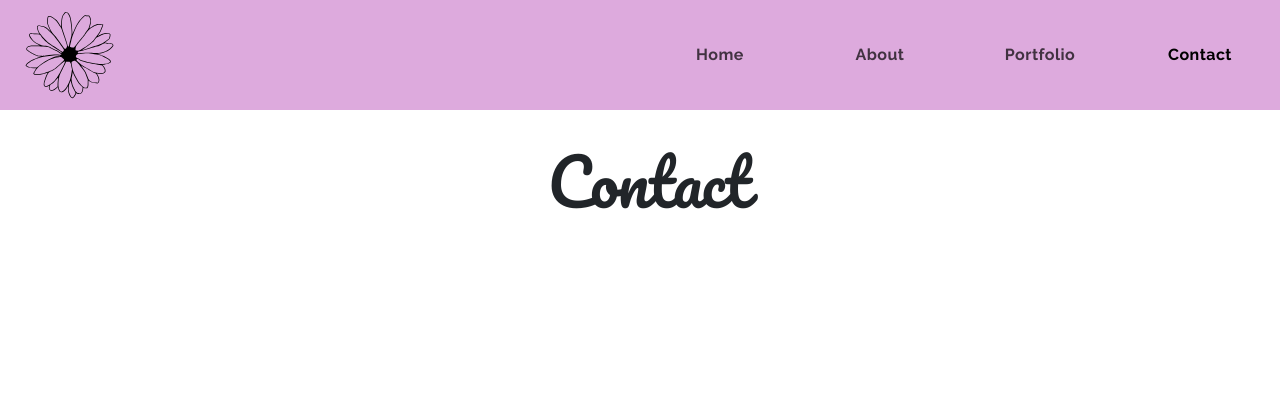
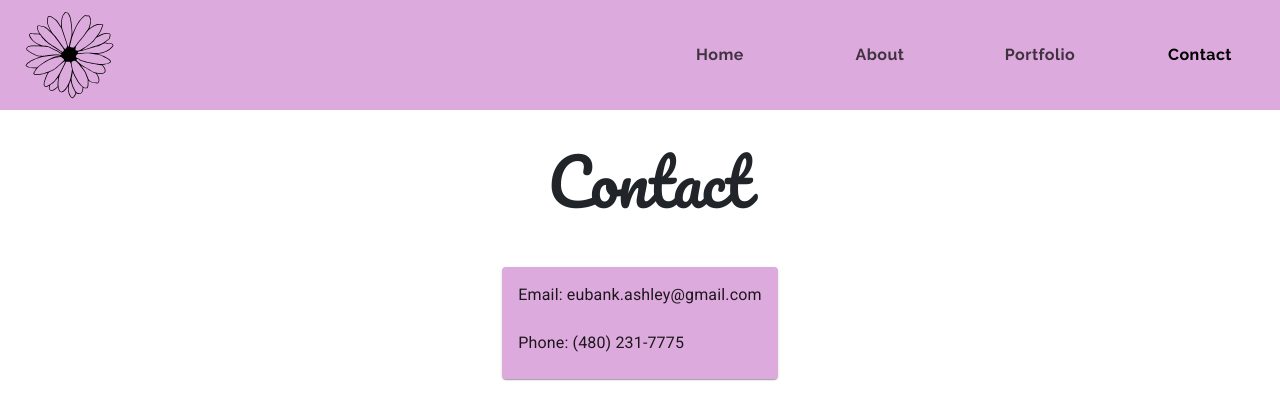
Before and after one commit to eubank87/portfolio-the-second, a React (Create React App) app: page /contact in a window 1280 px wide. Shown: the top 420 px of the page. Built offline with nearby package versions, Linux system fonts and the light colour scheme.

Commit message:
added card to contact page

```diff
--- a/src/components/About.js
+++ b/src/components/About.js
@@ -1,9 +1,7 @@
 import React from "react";
 import {makeStyles, useTheme} from "@material-ui/core/styles";
-import {Link} from "react-router-dom";
 import Grid from "@material-ui/core/Grid";
 import Typography from "@material-ui/core/Typography";
-import useMediaQuery from "@material-ui/core/useMediaQuery";
 
 import bioPic from "../assets/ashley.jpg";
 
--- a/src/components/Contact.js
+++ b/src/components/Contact.js
@@ -21,6 +21,7 @@ const useStyles = makeStyles(theme=> ({
         }
     },
     heroTextContainer: {
+        marginBottom: "3em",
         minWidth: "21.5em",
         marginLeft: "1em",
         [theme.breakpoints.down("xs")]: {
@@ -49,6 +50,17 @@ export default function HomePage(){
                         </Typography>
                     </Grid>
                 </Grid>
+                <Grid justify="center" container>
+                    <Grid item>
+                        <Card style={{backgroundColor: theme.palette.common.main}}>
+                            <CardContent>
+                                <Typography>Email: eubank.ashley@gmail.com</Typography>
+                                <br></br>
+                                <Typography>Phone: (480) 231-7775</Typography>
+                            </CardContent>
+                        </Card>
+                    </Grid>
+                </Grid>
             </Grid>
         </Grid>
     )
--- a/src/components/Home.js
+++ b/src/components/Home.js
@@ -1,14 +1,8 @@
 import React from "react";
 import {makeStyles, useTheme} from "@material-ui/core/styles";
-import {Link} from "react-router-dom";
 import Grid from "@material-ui/core/Grid";
 import Typography from "@material-ui/core/Typography";
-import useMediaQuery from "@material-ui/core/useMediaQuery";
-import Card from "@material-ui/core/Card";
-import CardContent from "@material-ui/core/CardContent";
-import Button from "@material-ui/core/Button";
 
-import flowers from "../assets/flower_background.jpg";
 
 const useStyles = makeStyles(theme=> ({
     mainContainer: {
--- a/src/components/Portfolio.js
+++ b/src/components/Portfolio.js
@@ -1,6 +1,5 @@
 import React from "react";
 import {makeStyles, useTheme} from "@material-ui/core/styles";
-import {Link} from "react-router-dom";
 import Grid from "@material-ui/core/Grid";
 import Card from '@material-ui/core/Card';
 import CardActionArea from '@material-ui/core/CardActionArea';
```
Lines whose indentation alone changed are shown as unchanged.
